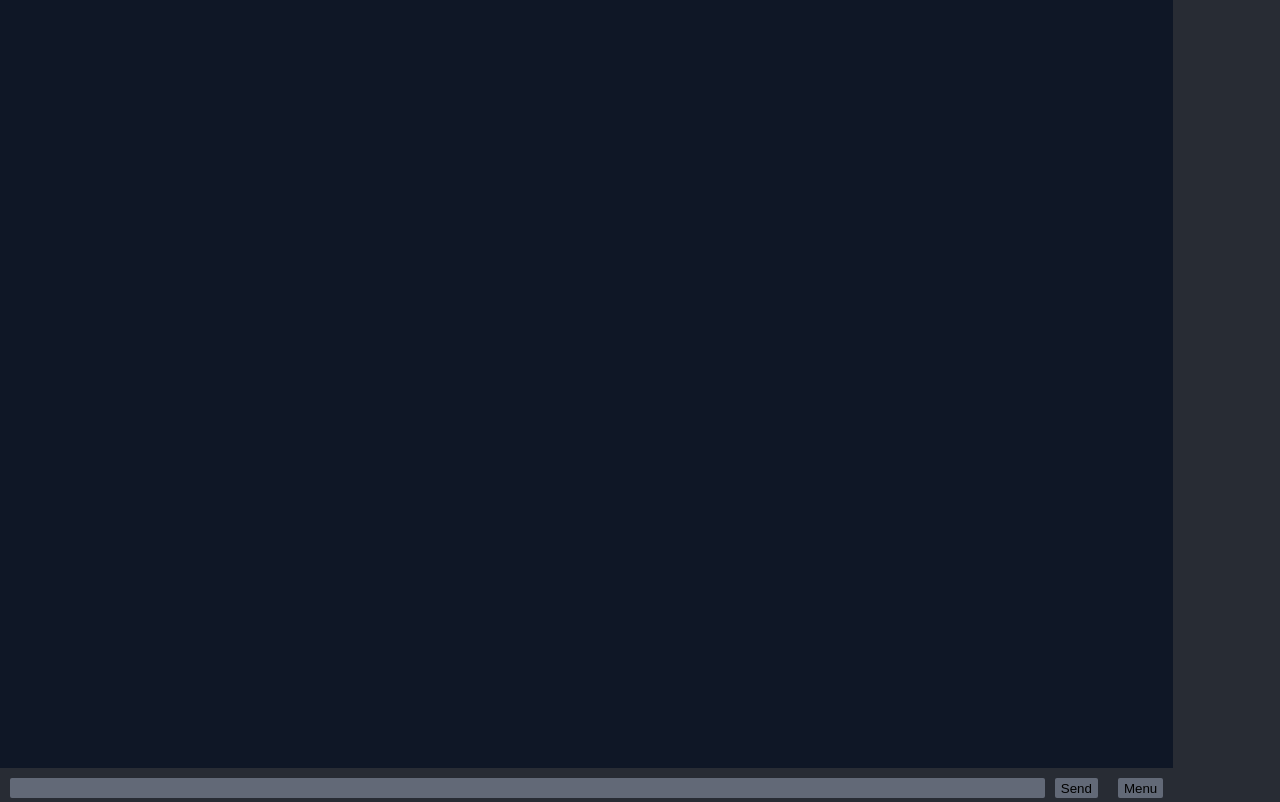
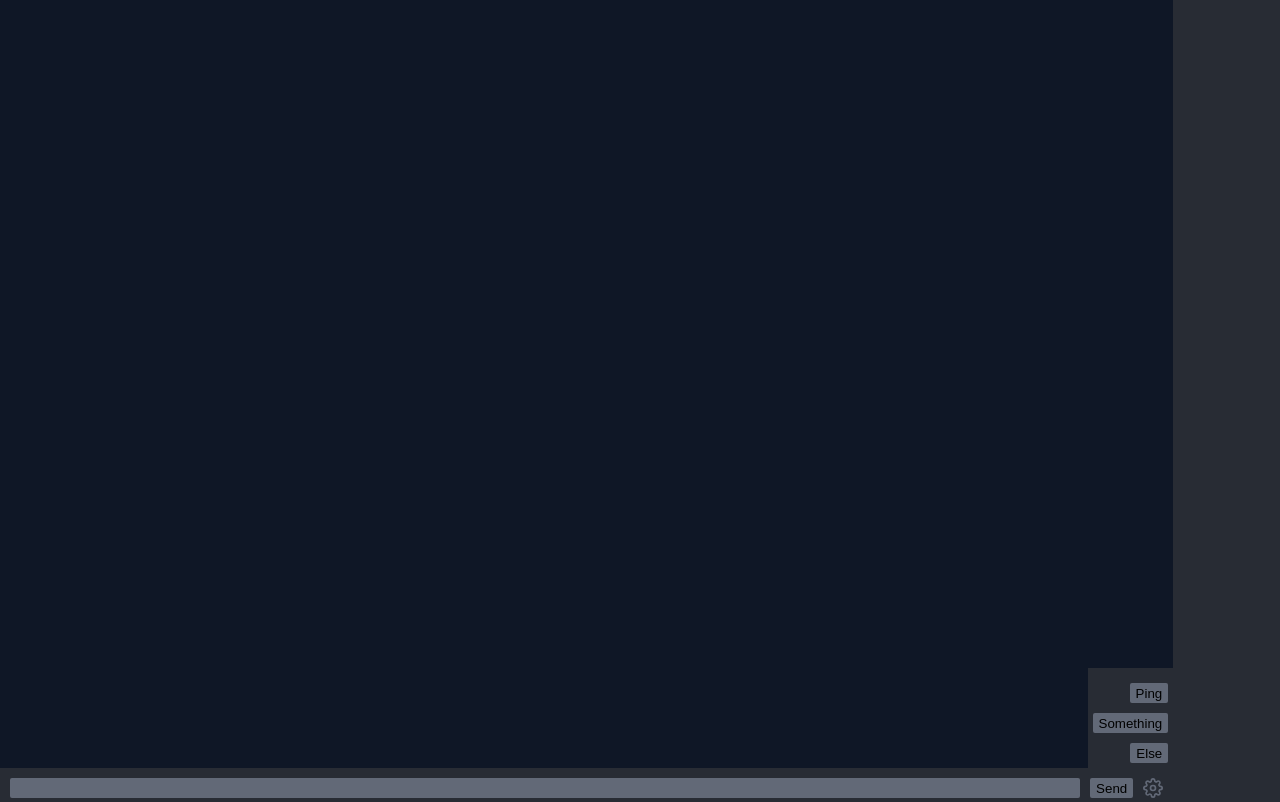
Before and after one commit to tallyon/chat-websocket, a website: page index.html in a window 1280 px wide. Drawn offline with Linux system fonts and the light colour scheme.

Commit message:
Fixed, menu position, changed settings button

```diff
--- a/css/style.css
+++ b/css/style.css
@@ -207,8 +207,7 @@ textarea {
   resize: none;
   overflow: hidden;
   box-sizing: border-box;
-  margin-top: 10px;
-  margin-left: 10px;
+  margin: 10px 10px 0 10px;
   border-radius: 2px;
 }
 
@@ -220,7 +219,7 @@ button {
   background: #626977;
   height: 20px;
   border: none;
-  margin: 10px 10px 0 10px;
+  margin-top: 10px;
   border-radius: 2px;
 }
 
@@ -237,7 +236,6 @@ button:focus {
   background: #0F1726;
   height: 96%;
   float: left;
-  display: flex;
 }
 
 #usersWindow {
@@ -251,12 +249,25 @@ button:focus {
   min-height: 4%;
   float: left;
   display: flex;
+  justify-content: space-around;
 }
 
 #menuWindow {
   background: #282c34;
+  padding: 5px;
+  position: absolute;
+  bottom: 100%;
+  right: 0;
+  z-index: 1;
   text-align: right;
-  align-self: flex-end;
-  width: 100%;
-  display: none;
 }
+
+#btnMenu {
+  height: 20px;
+  margin: 10px 10px 0 10px;
+}
+
+.dropUp {
+  position: relative;
+  display: inline-block;
+}
--- a/index.html
+++ b/index.html
@@ -13,11 +13,7 @@
     <div class="container">
 
         <div id="chatWindow" class="col-9 col-sm-9 col-md-10 col-lg-10 col-xl-11">
-            <div id="menuWindow">
-                <button id="btnMenuPing">Ping</button>
-                <button id="">Something</button>
-                <button id="">Else</button>
-            </div>
+
         </div>
 
         <div id="usersWindow" class="col-3 col-sm-3 col-md-2 col-lg-2 col-xl-1">
@@ -25,10 +21,16 @@
         </div>
 
         <div id="messageWindow" class="col-9 col-sm-9 col-md-10 col-lg-10 col-xl-11">
-
             <textarea></textarea>
             <button id="btnMessageSend">Send</button>
-            <button id="btnMenu" onclick="toggleMenu ()">Menu</button>
+            <div class="dropUp">
+                <img id="btnMenu" onclick="toggleMenu ()" src=".\img\settings.svg" alt="settings" />
+                <div id="menuWindow">
+                    <button id="btnMenuPing">Ping</button>
+                    <button id="">Something</button>
+                    <button id="">Else</button>
+                </div>
+            </div>
         </div>
 
     </div>
```
Also changed, not shown: img/settings.svg (added).
